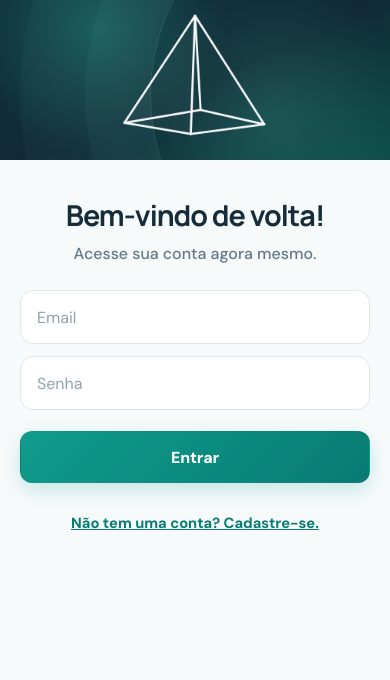
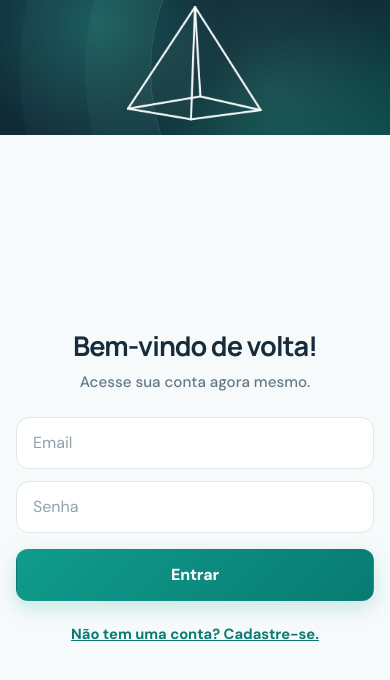
Before and after one commit to PyramidsDelivery/pyramids-frontend, a Vue app: page / in a window 390 px wide. Shown: the top 680 px of the page. Built offline with nearby package versions, Linux system fonts and the light colour scheme.

Commit message:
style(login): align mobile fields and center responsive sign-in layout

```diff
--- a/src/style.css
+++ b/src/style.css
@@ -1065,3 +1065,130 @@ a { color: var(--pd-teal-dark); text-underline-offset: 3px; }
     margin-bottom: 4px;
   }
 }
+
+
+/* Login on mobile & tablet: usable, balanced layout without changing behavior */
+@media (min-width: 769px) and (max-width: 1100px) {
+  #app .auth-login.container > .right .right-content {
+    width: min(100% - 48px, 420px);
+    padding-block: 32px;
+    gap: 18px;
+  }
+  #app .auth-login.container > .left .left-content {
+    width: min(100% - 32px, 340px);
+  }
+}
+@media (max-width: 768px) {
+  #app .auth-login.container {
+    display: flex;
+    flex-direction: column;
+    width: 100%;
+    min-height: 100dvh;
+    height: auto;
+    max-width: none;
+    overflow-x: clip;
+  }
+  #app .auth-login.container > .left {
+    flex: 0 0 155px;
+    width: 100%;
+    height: 155px;
+    min-height: 155px;
+  }
+  #app .auth-login.container > .left .left-content {
+    width: 100%;
+    max-width: 340px;
+    padding: 0;
+    justify-content: center;
+  }
+  #app .auth-login.container > .left .left-extra {
+    display: none;
+  }
+  #app .auth-login.container > .left .piramide-animada {
+    max-width: 190px;
+    max-height: 152px;
+  }
+  #app .auth-login.container > .right {
+    flex: 1 0 auto;
+    display: flex;
+    flex-direction: column;
+    align-items: center;
+    justify-content: center;
+    width: 100%;
+    min-width: 0;
+    padding: 0 0 env(safe-area-inset-bottom);
+  }
+  #app .auth-login.container > .right .right-content {
+    display: flex;
+    flex: 0 0 auto;
+    flex-direction: column;
+    justify-content: center;
+    align-items: stretch;
+    width: min(calc(100% - 40px), 420px);
+    max-width: 420px;
+    height: auto;
+    min-height: 0;
+    gap: 16px;
+    margin: auto 0;
+    padding: 32px 0;
+  }
+  #app .auth-login.container > .right .right-text {
+    margin-bottom: 8px;
+    gap: 8px;
+  }
+  #app .auth-login.container > .right .right-text h1 {
+    font-size: clamp(1.75rem, 7vw, 2.15rem);
+  }
+  #app .auth-login.container > .right .right-text p {
+    font-size: .95rem;
+  }
+  #app .auth-login.container > .right .inputs {
+    display: flex;
+    flex-direction: column;
+    gap: 12px;
+    width: 100%;
+  }
+  #app .auth-login.container > .right .inputs .base-input {
+    width: 100%;
+    height: 52px;
+    min-height: 52px;
+    padding: 12px 16px;
+    margin: 0;
+    font-size: 16px;
+  }
+  #app .auth-login.container > .right .right-content > .btn-dark {
+    width: 100%;
+    min-height: 52px;
+    margin-top: 2px;
+  }
+  #app .auth-login.container > .right .mobile-link {
+    display: block;
+    margin: 8px 0 0;
+    padding-bottom: 4px;
+    font-size: .92rem;
+    line-height: 1.5;
+  }
+}
+@media (max-width: 390px) {
+  #app .auth-login.container > .right .right-content {
+    width: calc(100% - 32px);
+    padding-block: 24px;
+    gap: 14px;
+  }
+  #app .auth-login.container > .left {
+    flex-basis: 135px;
+    height: 135px;
+    min-height: 135px;
+  }
+  #app .auth-login.container > .right .right-text h1 {
+    font-size: 1.7rem;
+  }
+}
+@media (max-width: 768px) and (max-height: 620px) {
+  #app .auth-login.container > .right {
+    justify-content: flex-start;
+  }
+  #app .auth-login.container > .right .right-content {
+    margin: 0;
+    padding-block: 20px;
+  }
+}
```
